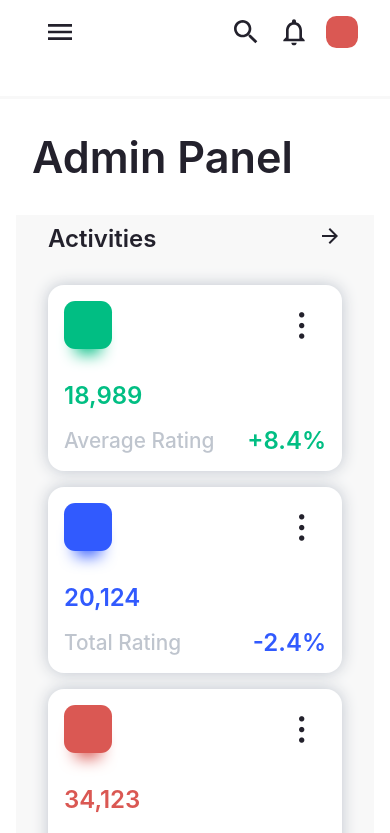
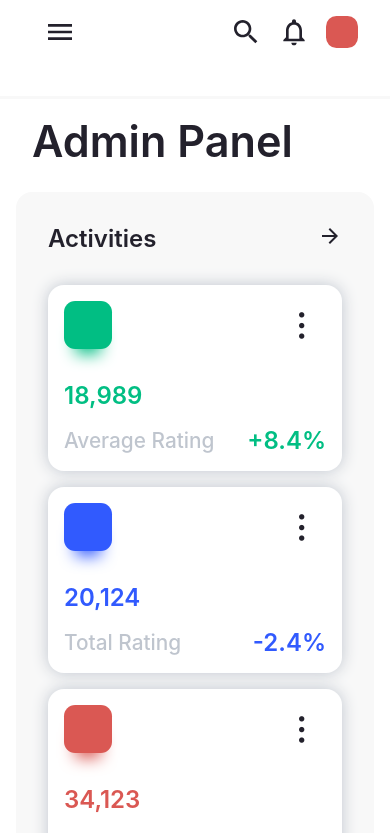
Before and after one commit to cichowlasp/projekt2, a React (Create React App) app: page /#/ in a window 390 px wide. Shown: the top 833 px of the page. Built offline with nearby package versions, Linux system fonts and the light colour scheme.

Commit message:
Fixed title size on mobile devices

```diff
--- a/src/Components/Dashboard/Dashboard.tsx
+++ b/src/Components/Dashboard/Dashboard.tsx
@@ -247,7 +247,7 @@ const Title = styled.div`
 	font-size: 2.7rem;
 	font-weight: 600;
 	color: ${(props) => props.theme.colors.black};
-	padding: 2rem 2rem;
+	padding: 1rem 2rem;
 	background-color: ${(props) => props.theme.colors.white};
 	@media (min-width: 1000px) {
 		display: none;
```
